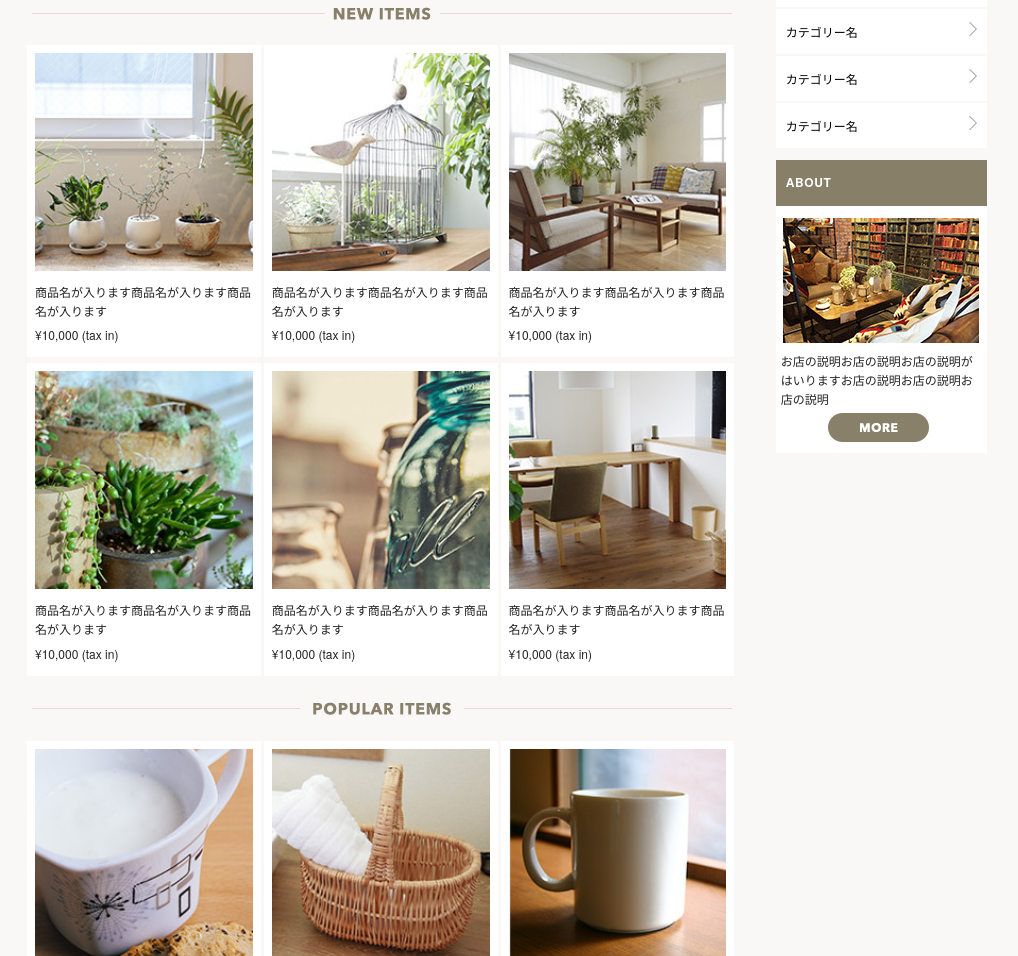
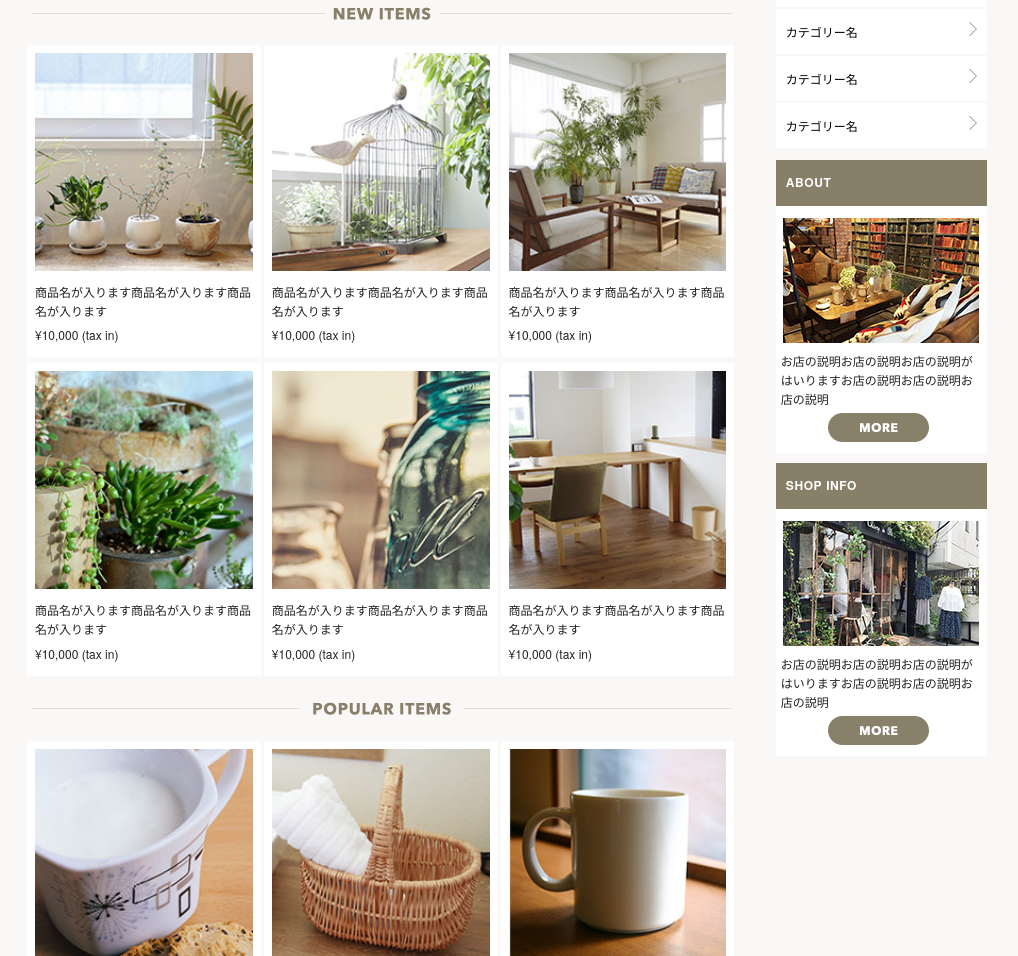
Before and after one commit to Soh1121/shopping-site, a plain HTML site: page index.html in a window 1280 px wide. Shown: the part 421-1377 px from the top of the page, without its empty margins (133-1151 px from the left). Drawn offline with nearby package versions, Linux system fonts and the light colour scheme.

Commit message:
[update]サイドバーSHOP INFO追加
ABOUTと同様。

```diff
--- a/index.html
+++ b/index.html
@@ -456,6 +456,45 @@
 
           </div>
 
+          <div class="side_contents">
+            <h3>SHOP INFO</h3>
+            <table class="u-full-width sp">
+              <tbody>
+                <tr>
+                  <td valign="top">
+                    <div class="photo">
+                      <img src="images/top/shopinfo_img.jpg" alt="">
+                    </div>
+                  </td>
+                  <td>
+                    <p>お店の説明お店の説明お店の説明がはいりますお店の説明お店の説明お店の説明</p>
+                    <a href=""><img src="images/top/more_btn.png" alt=""></a>
+                  </td>
+                </tr>
+              </tbody>
+            </table>
+
+            <table class="u-full-width pc">
+              <tbody>
+                <tr>
+                  <td valign="top">
+                    <div class="photo">
+                      <img src="images/top/shopinfo_img.jpg" alt="">
+                    </div>
+                  </td>
+                </tr>
+                <tr>
+                  <td>
+                    <p>お店の説明お店の説明お店の説明がはいりますお店の説明お店の説明お店の説明</p>
+                    <div class="center">
+                      <a href=""><img src="images/top/more_btn.png" alt=""></a>
+                    </div>
+                  </td>
+                </tr>
+              </tbody>
+            </table>
+          </div>
+
         </div>
         <!-- #side_bar .three .columns -->
       </div>
```
